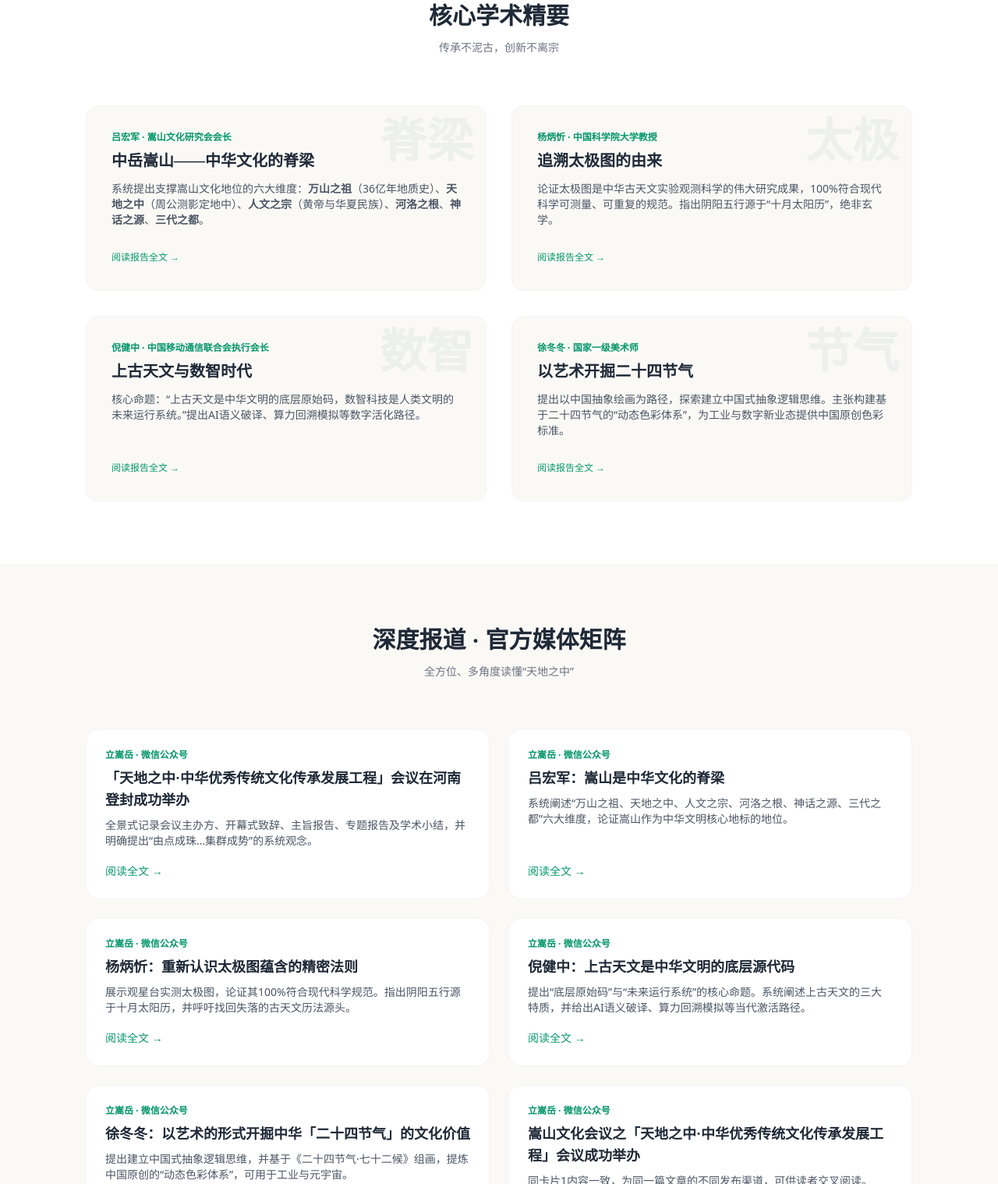
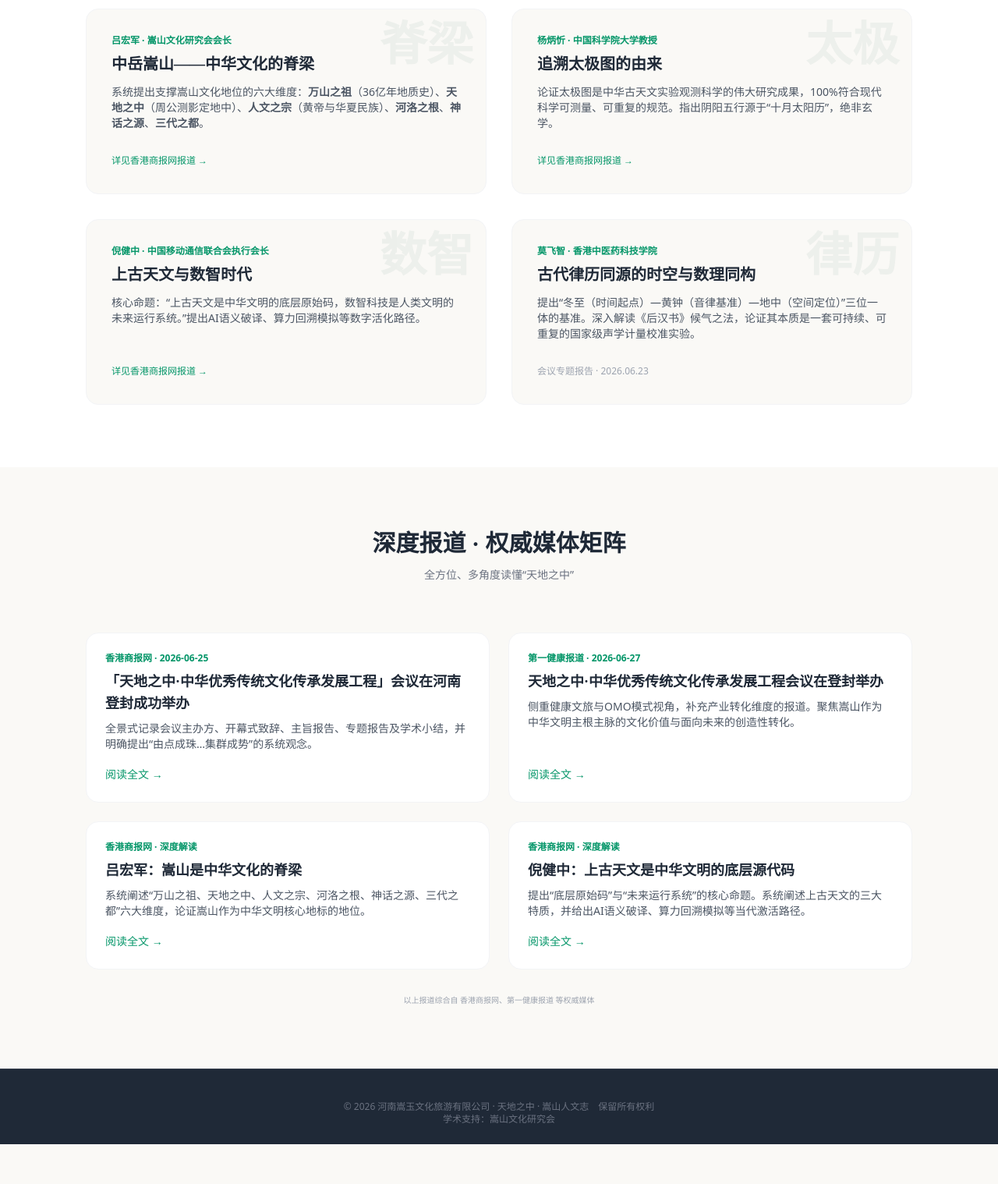
Before and after one commit to adx5/lisongyue-songshan, a plain HTML site: page events.html in a window 1280 px wide. Shown: the part 2136-3654 px from the top of the page at 78% size. After the commit the page ends 3603 px from the top, so only its background shows below. Drawn offline with nearby package versions, Linux system fonts and the light colour scheme.

Commit message:
feat: 补充完善会议专题，增加会议全文

```diff
--- a/events.html
+++ b/events.html
@@ -113,7 +113,7 @@
   </div>
 </section>
 
-<!-- 会议全流程记录 -->
+<!-- 会议全流程记录（已剔除午餐与晚宴） -->
 <section class="bg-white py-12 md:py-20 border-t border-gray-100">
   <div class="container-1100">
     <div class="text-center mb-10 md:mb-16">
@@ -121,50 +121,53 @@
       <p class="text-xs md:text-sm text-gray-500 mt-2 md:mt-3">回顾议程，重温思想交锋</p>
     </div>
     <div class="max-w-3xl mx-auto">
+
       <div class="timeline-item">
         <div class="timeline-dot"></div>
-        <div class="mb-1 text-xs md:text-sm text-shan-600 font-bold">09:00 — 09:30</div>
-        <h3 class="text-base md:text-lg font-bold text-ink mb-1">开幕致辞</h3>
-        <p class="text-xs md:text-sm text-gray-600">主持人戴熙宁介绍出席嘉宾，嵩山文化研究会名誉会长段玉山代表主办方致欢迎辞。</p>
+        <div class="mb-1 text-xs md:text-sm text-shan-600 font-bold">09:00 — 09:30 · 开幕致辞</div>
+        <p class="text-xs md:text-sm text-gray-600">主持人戴熙宁介绍出席嘉宾，主办单位领导致欢迎辞。</p>
       </div>
+
       <div class="timeline-item">
         <div class="timeline-dot"></div>
         <div class="mb-1 text-xs md:text-sm text-shan-600 font-bold">09:30 — 12:00 · 主旨报告</div>
-        <h3 class="text-base md:text-lg font-bold text-ink mb-2">探寻中华文化根与源</h3>
+        <h3 class="text-base md:text-lg font-bold text-ink mb-2">主持人：戴熙宁</h3>
         <ul class="text-xs md:text-sm text-gray-600 leading-relaxed space-y-2 list-disc list-inside">
           <li><strong>杨炳忻：</strong>《追溯太极图的由来——探寻中华传统文化的根与源》</li>
           <li><strong>吕宏军：</strong>《中岳嵩山——中华文化的脊梁》</li>
           <li><strong>倪健中：</strong>《上古天文与数智时代》</li>
-          <li><strong>徐冬冬：</strong>《以艺术的形式开掘二十四节气的当代价值》</li>
         </ul>
       </div>
+
       <div class="timeline-item">
         <div class="timeline-dot"></div>
         <div class="mb-1 text-xs md:text-sm text-shan-600 font-bold">14:00 — 15:00 · 专题报告（第一单元）</div>
-        <h3 class="text-base md:text-lg font-bold text-ink mb-2">上古天文与文明探源</h3>
+        <h3 class="text-base md:text-lg font-bold text-ink mb-2">主持人：杨炳忻</h3>
         <p class="text-xs md:text-sm text-gray-600 leading-relaxed mb-1"><strong>章越琴：</strong>《为什么中华文明探源要以上古天文学为切入点》</p>
         <p class="text-xs md:text-sm text-gray-600 leading-relaxed"><strong>莫飞智：</strong>《古代律历同源的时空与数理同构研究》</p>
       </div>
+
       <div class="timeline-item">
         <div class="timeline-dot"></div>
-        <div class="mb-1 text-xs md:text-sm text-amber-600 font-bold">15:00 — 15:50 · 茶歇</div>
-        <h3 class="text-base md:text-lg font-bold text-ink mb-1">观看武术表演</h3>
-        <p class="text-xs md:text-sm text-gray-600">地点：小龙武校演武厅。登封市嵩山少林小龙武术学校始创于1980年，是全国十大武术名校之一。</p>
+        <div class="mb-1 text-xs md:text-sm text-amber-600 font-bold">15:00 — 15:50 · 观看武术表演</div>
+        <p class="text-xs md:text-sm text-gray-600">地点：小龙武校演武厅</p>
       </div>
+
       <div class="timeline-item">
         <div class="timeline-dot"></div>
         <div class="mb-1 text-xs md:text-sm text-shan-600 font-bold">15:50 — 18:20 · 专题报告（第二单元）</div>
-        <h3 class="text-base md:text-lg font-bold text-ink mb-2">康养文旅与数智化</h3>
+        <h3 class="text-base md:text-lg font-bold text-ink mb-2">主持人：戴熙宁</h3>
         <p class="text-xs md:text-sm text-gray-600 leading-relaxed mb-1"><strong>李量：</strong>《基于OMO的健康文艺系统工程——推动功夫艺术与全民健身的深度融合》</p>
         <p class="text-xs md:text-sm text-gray-600 leading-relaxed mb-1"><strong>魏育林：</strong>《系统观念指导下的天地之中特色（情志）健康文旅景区创建》</p>
         <p class="text-xs md:text-sm text-gray-600 leading-relaxed"><strong>徐冬冬：</strong>《以艺术的形式开掘二十四节气的当代价值》</p>
       </div>
+
       <div class="timeline-item">
         <div class="timeline-dot"></div>
-        <div class="mb-1 text-xs md:text-sm text-shan-600 font-bold">18:20</div>
-        <h3 class="text-base md:text-lg font-bold text-ink mb-1">会议核心梳理并小结</h3>
-        <p class="text-xs md:text-sm text-gray-600">杨炳忻教授作学术小结，指出会议为嵩山 5A 级景区创建注入了坚实的文化灵魂。</p>
+        <div class="mb-1 text-xs md:text-sm text-shan-600 font-bold">18:20 · 会议小结</div>
+        <p class="text-xs md:text-sm text-gray-600">杨炳忻教授作会议核心梳理并小结。</p>
       </div>
+
     </div>
   </div>
 </section>
@@ -186,7 +189,7 @@
           系统提出支撑嵩山文化地位的六大维度：<strong>万山之祖</strong>（36亿年地质史）、<strong>天地之中</strong>（周公测影定地中）、<strong>人文之宗</strong>（黄帝与华夏民族）、<strong>河洛之根</strong>、<strong>神话之源</strong>、<strong>三代之都</strong>。
         </p>
         <div class="mt-auto pt-2">
-          <a href="https://mp.weixin.qq.com/s/1E6ew7WGI6lOQNeLUrVuRw" target="_blank" class="text-xs text-shan-600 font-medium hover:underline">阅读报告全文 →</a>
+          <a href="https://www.hkcd.com.hk/hkcdweb/content_p/2026/06/25/content_199864.html" target="_blank" class="text-xs text-shan-600 font-medium hover:underline">详见香港商报网报道 →</a>
         </div>
       </div>
 
@@ -199,7 +202,7 @@
           论证太极图是中华古天文实验观测科学的伟大研究成果，100%符合现代科学可测量、可重复的规范。指出阴阳五行源于“十月太阳历”，绝非玄学。
         </p>
         <div class="mt-auto pt-2">
-          <a href="https://mp.weixin.qq.com/s/kNrTwg2zg6hTstqEPt_HaA" target="_blank" class="text-xs text-shan-600 font-medium hover:underline">阅读报告全文 →</a>
+          <a href="https://www.hkcd.com.hk/hkcdweb/content_p/2026/06/25/content_199864.html" target="_blank" class="text-xs text-shan-600 font-medium hover:underline">详见香港商报网报道 →</a>
         </div>
       </div>
 
@@ -212,109 +215,85 @@
           核心命题：“上古天文是中华文明的底层原始码，数智科技是人类文明的未来运行系统。”提出AI语义破译、算力回溯模拟等数字活化路径。
         </p>
         <div class="mt-auto pt-2">
-          <a href="https://mp.weixin.qq.com/s/KBdQ9zsutEZOiy7AsXiznA" target="_blank" class="text-xs text-shan-600 font-medium hover:underline">阅读报告全文 →</a>
+          <a href="https://www.hkcd.com.hk/hkcdweb/content_p/2026/06/25/content_199864.html" target="_blank" class="text-xs text-shan-600 font-medium hover:underline">详见香港商报网报道 →</a>
         </div>
       </div>
 
-      <!-- 徐冬冬 -->
+      <!-- 莫飞智 -->
       <div class="bg-sand rounded-2xl p-5 md:p-8 border border-gray-100 relative overflow-hidden group hover:shadow-lg transition flex flex-col">
-        <div class="absolute top-0 right-0 p-4 opacity-5 text-6xl font-serif font-bold text-shan-900 group-hover:scale-110 transition-transform">节气</div>
-        <div class="text-xs text-shan-600 font-bold mb-2">徐冬冬 · 国家一级美术师</div>
-        <h3 class="font-serif text-lg md:text-xl font-bold text-ink mb-3">以艺术开掘二十四节气</h3>
+        <div class="absolute top-0 right-0 p-4 opacity-5 text-6xl font-serif font-bold text-shan-900 group-hover:scale-110 transition-transform">律历</div>
+        <div class="text-xs text-shan-600 font-bold mb-2">莫飞智 · 香港中医药科技学院</div>
+        <h3 class="font-serif text-lg md:text-xl font-bold text-ink mb-3">古代律历同源的时空与数理同构</h3>
         <p class="text-xs md:text-sm text-gray-600 leading-relaxed mb-4 flex-1">
-          提出以中国抽象绘画为路径，探索建立中国式抽象逻辑思维。主张构建基于二十四节气的“动态色彩体系”，为工业与数字新业态提供中国原创色彩标准。
+          提出“冬至（时间起点）—黄钟（音律基准）—地中（空间定位）”三位一体的基准。深入解读《后汉书》候气之法，论证其本质是一套可持续、可重复的国家级声学计量校准实验。
         </p>
         <div class="mt-auto pt-2">
-          <a href="https://mp.weixin.qq.com/s/4Jvy53CW2DUtXTKWM4bhJA" target="_blank" class="text-xs text-shan-600 font-medium hover:underline">阅读报告全文 →</a>
+          <span class="text-xs text-gray-400 font-medium">会议专题报告 · 2026.06.23</span>
         </div>
       </div>
     </div>
   </div>
 </section>
 
-<!-- 媒体转载（已更新为真实报道） -->
+<!-- 媒体转载（权威平台链接） -->
 <section class="container-1100 py-12 md:py-20">
   <div class="text-center mb-10 md:mb-16">
-    <h2 class="font-serif text-2xl md:text-3xl font-bold text-ink">深度报道 · 官方媒体矩阵</h2>
+    <h2 class="font-serif text-2xl md:text-3xl font-bold text-ink">深度报道 · 权威媒体矩阵</h2>
     <p class="text-xs md:text-sm text-gray-500 mt-2 md:mt-3">全方位、多角度读懂“天地之中”</p>
   </div>
 
   <div class="grid grid-cols-1 md:grid-cols-2 gap-4 md:gap-6">
-    <!-- 卡片 1：综合报道 -->
+    <!-- 香港商报网 - 综合报道 -->
     <article class="bg-white rounded-2xl p-5 md:p-6 border border-gray-100 hover:shadow-lg transition flex flex-col justify-between">
       <div>
-        <div class="text-[10px] md:text-xs text-shan-600 font-bold mb-2">立嵩岳 · 微信公众号</div>
+        <div class="text-[10px] md:text-xs text-shan-600 font-bold mb-2">香港商报网 · 2026-06-25</div>
         <h3 class="font-serif text-base md:text-lg font-bold text-ink mb-2 leading-snug">「天地之中·中华优秀传统文化传承发展工程」会议在河南登封成功举办</h3>
         <p class="text-xs md:text-sm text-gray-600 leading-relaxed line-clamp-3">全景式记录会议主办方、开幕式致辞、主旨报告、专题报告及学术小结，并明确提出“由点成珠…集群成势”的系统观念。</p>
       </div>
       <div class="mt-4">
-        <a href="https://mp.weixin.qq.com/s/NYSApGhO3cwiohjSIBLNjg" target="_blank" class="text-xs md:text-sm text-shan-600 font-medium hover:underline">阅读全文 →</a>
+        <a href="https://www.hkcd.com.hk/hkcdweb/content_p/2026/06/25/content_199864.html" target="_blank" class="text-xs md:text-sm text-shan-600 font-medium hover:underline">阅读全文 →</a>
       </div>
     </article>
 
-    <!-- 卡片 2：吕宏军 -->
+    <!-- 第一健康报道 - 综合报道 -->
     <article class="bg-white rounded-2xl p-5 md:p-6 border border-gray-100 hover:shadow-lg transition flex flex-col justify-between">
       <div>
-        <div class="text-[10px] md:text-xs text-shan-600 font-bold mb-2">立嵩岳 · 微信公众号</div>
+        <div class="text-[10px] md:text-xs text-shan-600 font-bold mb-2">第一健康报道 · 2026-06-27</div>
+        <h3 class="font-serif text-base md:text-lg font-bold text-ink mb-2 leading-snug">天地之中·中华优秀传统文化传承发展工程会议在登封举办</h3>
+        <p class="text-xs md:text-sm text-gray-600 leading-relaxed line-clamp-3">侧重健康文旅与OMO模式视角，补充产业转化维度的报道。聚焦嵩山作为中华文明主根主脉的文化价值与面向未来的创造性转化。</p>
+      </div>
+      <div class="mt-4">
+        <a href="https://www.dyjkbd.cn/brand/2026-06-27/13476.html" target="_blank" class="text-xs md:text-sm text-shan-600 font-medium hover:underline">阅读全文 →</a>
+      </div>
+    </article>
+
+    <!-- 香港商报网 - 吕宏军报告视角 -->
+    <article class="bg-white rounded-2xl p-5 md:p-6 border border-gray-100 hover:shadow-lg transition flex flex-col justify-between">
+      <div>
+        <div class="text-[10px] md:text-xs text-shan-600 font-bold mb-2">香港商报网 · 深度解读</div>
         <h3 class="font-serif text-base md:text-lg font-bold text-ink mb-2 leading-snug">吕宏军：嵩山是中华文化的脊梁</h3>
         <p class="text-xs md:text-sm text-gray-600 leading-relaxed line-clamp-3">系统阐述“万山之祖、天地之中、人文之宗、河洛之根、神话之源、三代之都”六大维度，论证嵩山作为中华文明核心地标的地位。</p>
       </div>
       <div class="mt-4">
-        <a href="https://mp.weixin.qq.com/s/1E6ew7WGI6lOQNeLUrVuRw" target="_blank" class="text-xs md:text-sm text-shan-600 font-medium hover:underline">阅读全文 →</a>
+        <a href="https://www.hkcd.com.hk/hkcdweb/content_p/2026/06/25/content_199864.html" target="_blank" class="text-xs md:text-sm text-shan-600 font-medium hover:underline">阅读全文 →</a>
       </div>
     </article>
 
-    <!-- 卡片 3：杨炳忻 -->
+    <!-- 香港商报网 - 倪健中报告视角 -->
     <article class="bg-white rounded-2xl p-5 md:p-6 border border-gray-100 hover:shadow-lg transition flex flex-col justify-between">
       <div>
-        <div class="text-[10px] md:text-xs text-shan-600 font-bold mb-2">立嵩岳 · 微信公众号</div>
-        <h3 class="font-serif text-base md:text-lg font-bold text-ink mb-2 leading-snug">杨炳忻：重新认识太极图蕴含的精密法则</h3>
-        <p class="text-xs md:text-sm text-gray-600 leading-relaxed line-clamp-3">展示观星台实测太极图，论证其100%符合现代科学规范。指出阴阳五行源于十月太阳历，并呼吁找回失落的古天文历法源头。</p>
-      </div>
-      <div class="mt-4">
-        <a href="https://mp.weixin.qq.com/s/kNrTwg2zg6hTstqEPt_HaA" target="_blank" class="text-xs md:text-sm text-shan-600 font-medium hover:underline">阅读全文 →</a>
-      </div>
-    </article>
-
-    <!-- 卡片 4：倪健中 -->
-    <article class="bg-white rounded-2xl p-5 md:p-6 border border-gray-100 hover:shadow-lg transition flex flex-col justify-between">
-      <div>
-        <div class="text-[10px] md:text-xs text-shan-600 font-bold mb-2">立嵩岳 · 微信公众号</div>
+        <div class="text-[10px] md:text-xs text-shan-600 font-bold mb-2">香港商报网 · 深度解读</div>
         <h3 class="font-serif text-base md:text-lg font-bold text-ink mb-2 leading-snug">倪健中：上古天文是中华文明的底层源代码</h3>
         <p class="text-xs md:text-sm text-gray-600 leading-relaxed line-clamp-3">提出“底层原始码”与“未来运行系统”的核心命题。系统阐述上古天文的三大特质，并给出AI语义破译、算力回溯模拟等当代激活路径。</p>
       </div>
       <div class="mt-4">
-        <a href="https://mp.weixin.qq.com/s/KBdQ9zsutEZOiy7AsXiznA" target="_blank" class="text-xs md:text-sm text-shan-600 font-medium hover:underline">阅读全文 →</a>
-      </div>
-    </article>
-
-    <!-- 卡片 5：徐冬冬 -->
-    <article class="bg-white rounded-2xl p-5 md:p-6 border border-gray-100 hover:shadow-lg transition flex flex-col justify-between">
-      <div>
-        <div class="text-[10px] md:text-xs text-shan-600 font-bold mb-2">立嵩岳 · 微信公众号</div>
-        <h3 class="font-serif text-base md:text-lg font-bold text-ink mb-2 leading-snug">徐冬冬：以艺术的形式开掘中华「二十四节气」的文化价值</h3>
-        <p class="text-xs md:text-sm text-gray-600 leading-relaxed line-clamp-3">提出建立中国式抽象逻辑思维，并基于《二十四节气·七十二候》组画，提炼中国原创的“动态色彩体系”，可用于工业与元宇宙。</p>
-      </div>
-      <div class="mt-4">
-        <a href="https://mp.weixin.qq.com/s/4Jvy53CW2DUtXTKWM4bhJA" target="_blank" class="text-xs md:text-sm text-shan-600 font-medium hover:underline">阅读全文 →</a>
-      </div>
-    </article>
-
-    <!-- 卡片 6：综合报道（复制链接去重） -->
-    <article class="bg-white rounded-2xl p-5 md:p-6 border border-gray-100 hover:shadow-lg transition flex flex-col justify-between">
-      <div>
-        <div class="text-[10px] md:text-xs text-shan-600 font-bold mb-2">立嵩岳 · 微信公众号</div>
-        <h3 class="font-serif text-base md:text-lg font-bold text-ink mb-2 leading-snug">嵩山文化会议之「天地之中·中华优秀传统文化传承发展工程」会议成功举办</h3>
-        <p class="text-xs md:text-sm text-gray-600 leading-relaxed line-clamp-3">同卡片1内容一致，为同一篇文章的不同发布渠道，可供读者交叉阅读。</p>
-      </div>
-      <div class="mt-4">
-        <a href="https://mp.weixin.qq.com/s/xb1jYTLzHkwXCoPsBmryYQ" target="_blank" class="text-xs md:text-sm text-shan-600 font-medium hover:underline">阅读全文 →</a>
+        <a href="https://www.hkcd.com.hk/hkcdweb/content_p/2026/06/25/content_199864.html" target="_blank" class="text-xs md:text-sm text-shan-600 font-medium hover:underline">阅读全文 →</a>
       </div>
     </article>
   </div>
 
   <div class="text-center mt-8 text-[10px] text-gray-400">
-    部分报道由 香港商报 记者王皓平 采写
+    以上报道综合自 香港商报网、第一健康报道 等权威媒体
   </div>
 </section>
 
```
